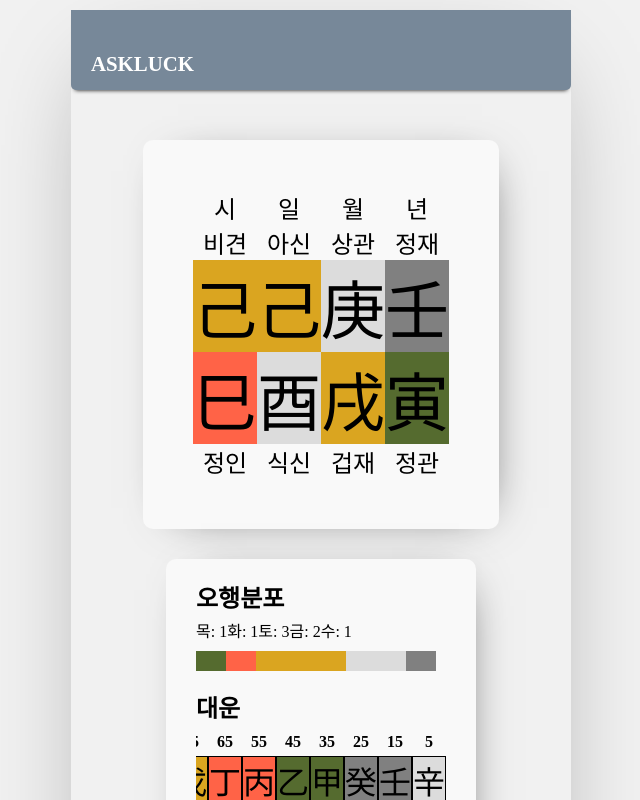
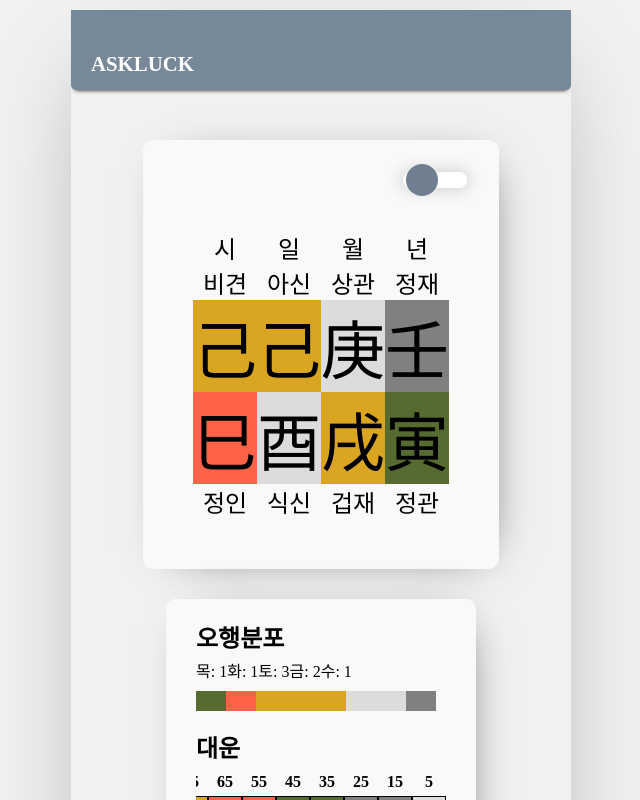
Before and after one commit to seni95/askLuck, a React (Create React App) app: page / in a window 1280 px wide. Shown: the top 800 px of the page, without its empty margins (319-959 px from the left). Built offline with nearby package versions, Linux system fonts and the light colour scheme.

Commit message:
add toggle button for detail

```diff
--- a/src/App.css
+++ b/src/App.css
@@ -45,3 +45,12 @@ html, body{
   #green{
     background-color: darkolivegreen;
   }
+
+  #toggledSwitch {
+    background: slategray;
+  }
+
+  #toggledButton {
+    left: calc(100% - 2.3rem);
+    background:#fff;
+  }
--- a/src/components/result/four_pillar_viewer.jsx
+++ b/src/components/result/four_pillar_viewer.jsx
@@ -2,6 +2,7 @@ import React,{useEffect} from 'react'
 import Logic from '../logic/logic';
 import styles from './four_pillar_viewer.module.css';
 import CalculateFamily from '../logic/calculate_family';
+import { useState } from 'react';
 
 const FourPillarViewer = (props) => {
 
@@ -32,14 +33,29 @@ const FourPillarViewer = (props) => {
     const timeSky = logic.returnTimeSky(selectedYear, selectedMonth, selectedDay, selectedTime);
     const timeGround = logic.returnTimeGround(selectedTime);
 
+    const [detailKey,setDetailKey] = useState(false);
 
-
-
+    const showDetail=()=>{
+        if(!detailKey){
+            setDetailKey(true);
+            console.log(detailKey+"토글완");
+        }else{
+            setDetailKey(false);
+            console.log(detailKey+"토글완");
+        }
+    }
 
 
     return (
         <div className={styles.container}>
+<div className={styles.showDetail}>
+<div className={styles.toggleSwitch} id={detailKey==0?"":"toggledSwitch"}>
+  <span className={styles.toggleButton} onClick={showDetail}
+  id={detailKey==0?"":"toggledButton"}></span>
+</div>
+</div>
 
+        <div className={styles.pillarsContainer}>
             <div className={styles.pillars}>
                 <span>년</span>
                 <span><CalculateFamily daySky = {daySky} sky={yearSky}></CalculateFamily></span>
@@ -97,7 +113,11 @@ const FourPillarViewer = (props) => {
                 <span><CalculateFamily daySky = {daySky} ground={timeGround}></CalculateFamily></span>
 
             </div>
+            </div>
 
+            {detailKey &&
+            <div>test</div>
+            }
         </div>
     )
 }
--- a/src/components/result/four_pillar_viewer.module.css
+++ b/src/components/result/four_pillar_viewer.module.css
@@ -1,17 +1,19 @@
 @import url('https://fonts.googleapis.com/css2?family=Nanum+Gothic&display=swap');
 
 .container{
-    display: flex;
-    flex-direction: row-reverse;
-    justify-content: center;
     position: relative;
     background: #f9f9f9;
     margin: auto;
     margin-top:50px;
-    padding: 50px;
     border-radius: 10px;
     box-shadow: 9px 5px 45px -26px rgba(0,0,0,0.75);
-
+}
+.pillarsContainer{
+    display: flex;
+    flex-direction: row-reverse;
+    justify-content: center;
+    padding: 50px;
+    padding-top:10px;
 
 
 }
@@ -50,3 +52,41 @@
 span{
     text-align: center;
 }
+
+.toggleSwitch {
+    width: 4rem;
+    margin: 2rem;
+    height: 1rem;
+    display: block;
+    position: relative;
+    border-radius: 2rem;
+    background-color: #fff;
+    box-shadow: 0 0 1rem 3px rgba(0 0 0 / 15%);
+    cursor: pointer;
+  }
+
+  .toggleSwitch .toggleButton {
+    width: 2rem;
+    height: 2rem;
+    position: absolute;
+    top: 50%;
+    left: .2rem;
+    transform: translateY(-50%);
+    border-radius: 50%;
+    background: slategray;
+  }
+
+
+      /* 체크박스가 체크되면 변경 이벤트 */
+
+
+
+  .toggleSwitch, .toggleButton {
+    transition: all 0.2s ease-in;
+  }
+
+ .showDetail{
+    font-size: .5rem;
+    display: flex;
+    justify-content: flex-end;
+ }
```
